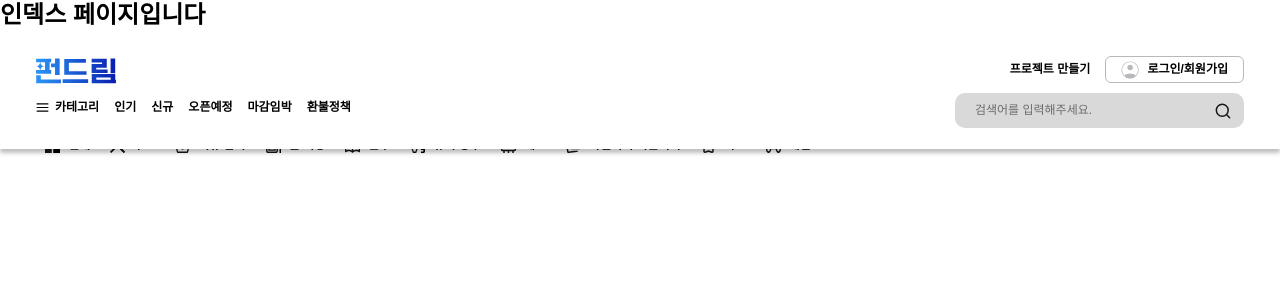
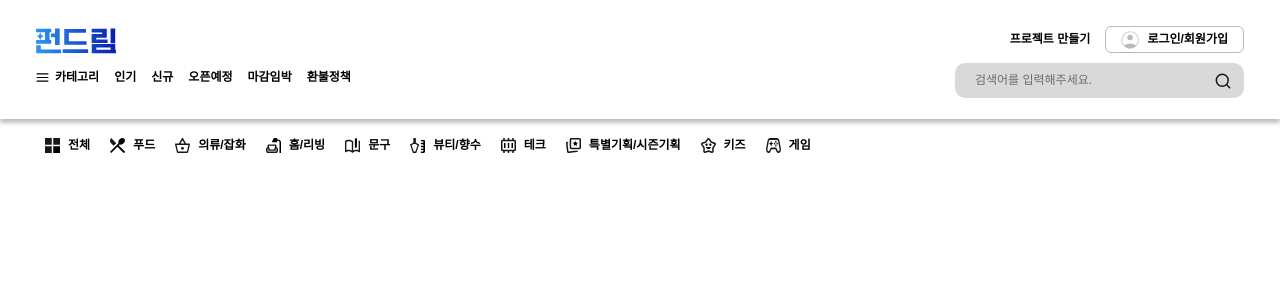
Before and after one commit to FRONTENDBOOTCAMP-13th/Final-11-Cutie, a Next.js app: page / in a window 1280 px wide. Shown: the top 300 px of the page. Built offline with nearby package versions, Linux system fonts and the light colour scheme.

Commit message:
✨ add: header 1280px

```diff
--- a/src/app/layout.tsx
+++ b/src/app/layout.tsx
@@ -1,3 +1,4 @@
+import Link from 'next/link';
 import './globals.css';
 import { Header } from '@components/common/Header';
 
@@ -9,7 +10,7 @@ export default function RootLayout({
   return (
     <html lang="ko">
       <body>
-        {children}
+        {/* {children} */}
         <Header />
       </body>
     </html>
```
